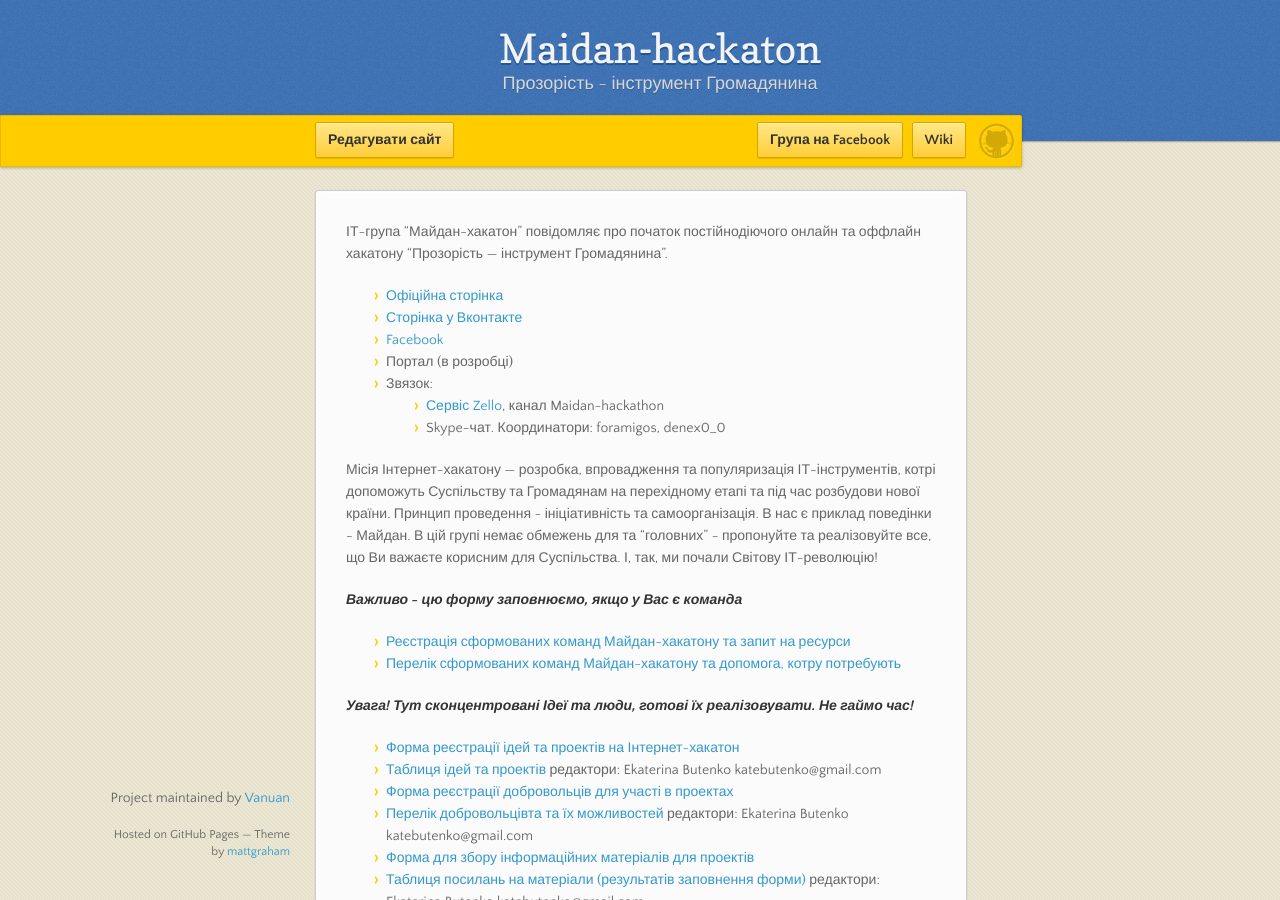
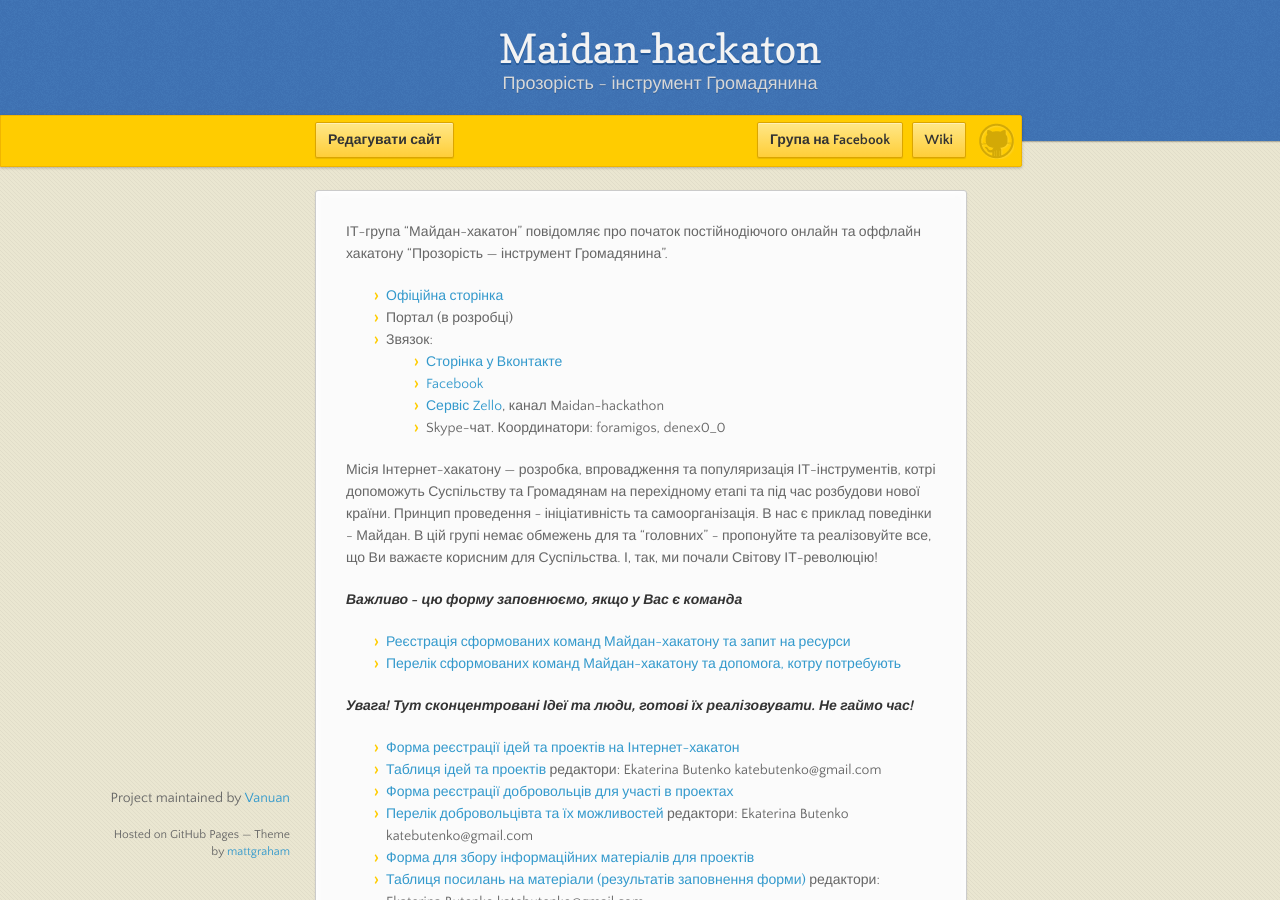
Before and after one commit to Maidan-hackaton/maidan-hackaton.github.io, a Jekyll site: the page built from test2.md, in a window 1280 px wide and 900 px high. Built offline with Jekyll 4.4.1, drawn with Linux system fonts in a browser that asks for light colours; nearby versions of some CDN libraries.

```diff
--- a/test2.md
+++ b/test2.md
@@ -7,10 +7,10 @@ title: Maidan-hakaton
 постійнодіючого онлайн та оффлайн хакатону “Прозорість — інструмент Громадянина”.
 
 * [Офіційна сторінка](http://maidan-hackaton.github.io)
-* [Сторінка у Вконтакте](http://vk.com/maidanhackathon)
-* [Facebook](https://www.facebook.com/groups/MaidanHackthon)
 * Портал (в розробці)
 * Звязок:
+    * [Сторінка у Вконтакте](http://vk.com/maidanhackathon)
+    * [Facebook](https://www.facebook.com/groups/MaidanHackthon)
     * [Сервіс Zello](http://zello.com), канал Maidan-hackathon
     * Skype-чат. Координатори: foramigos, denex0_0
 
```
